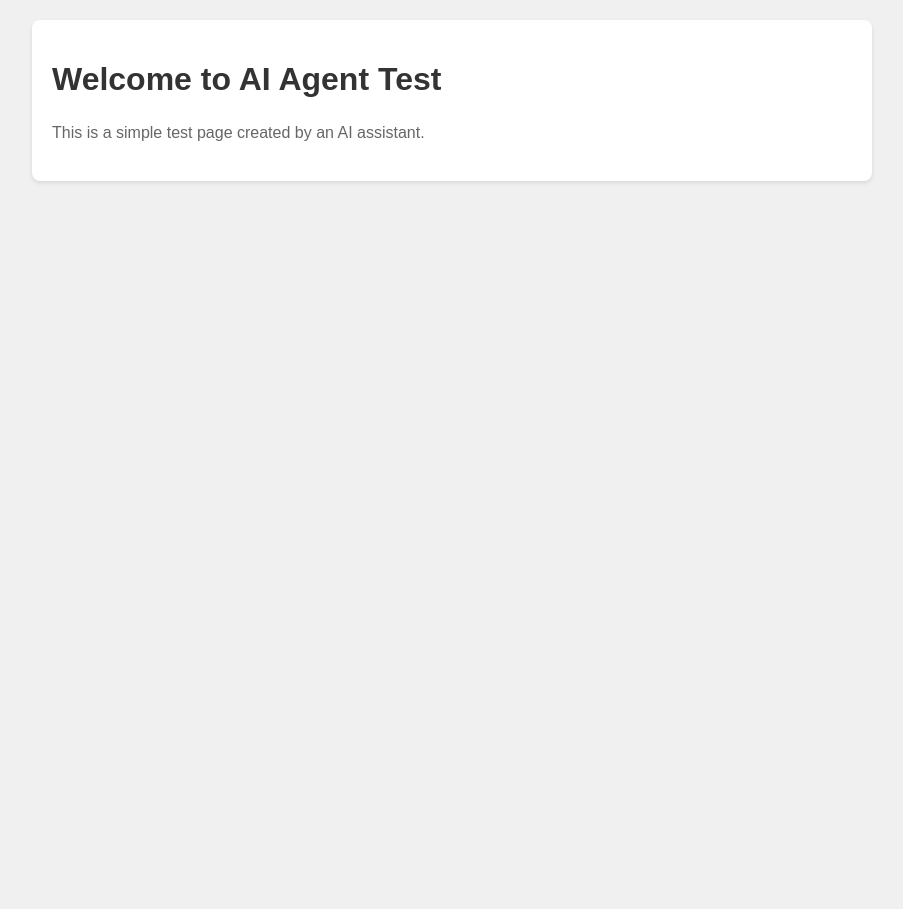
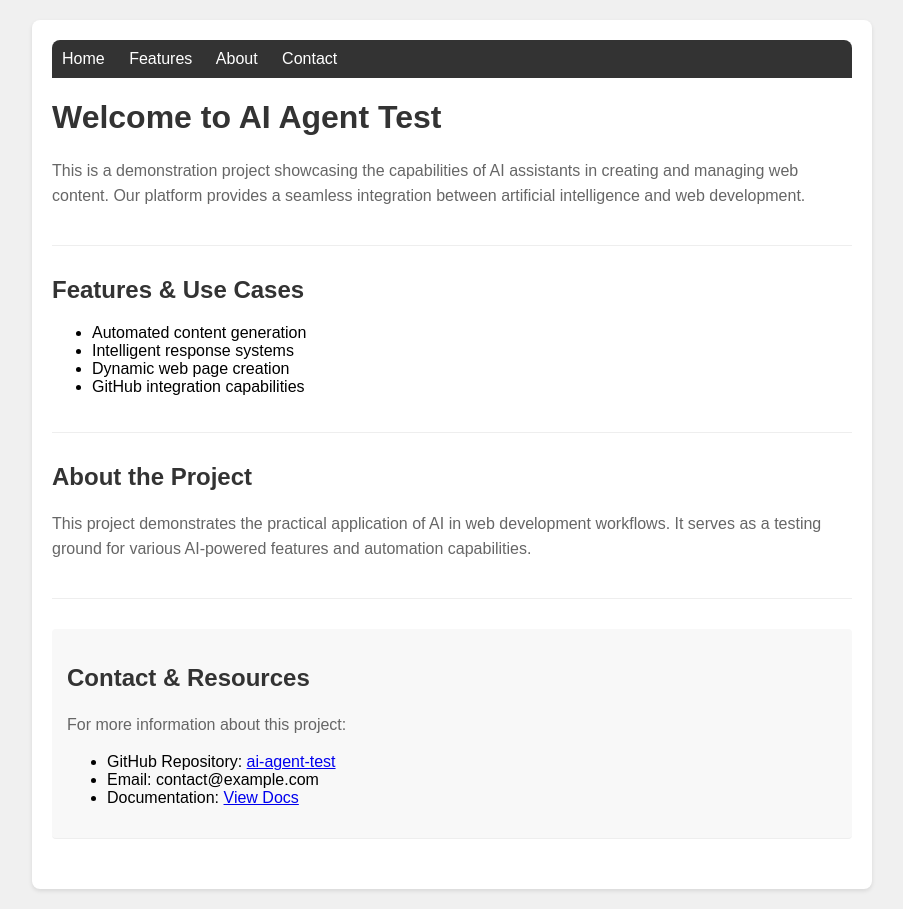
Before and after one commit to sfelkner/ai-agent-test, a plain HTML site: page index.html in a window 1280 px wide. Shown: the whole page, without its empty margins (188-1091 px from the left). Before the commit the page ends 800 px from the top, so only its background shows below. Drawn offline with Linux system fonts and the light colour scheme.

Commit message:
Add more context and improve page design

```diff
--- a/index.html
+++ b/index.html
@@ -19,19 +19,75 @@
             border-radius: 8px;
             box-shadow: 0 2px 4px rgba(0,0,0,0.1);
         }
-        h1 {
+        nav {
+            background-color: #333;
+            padding: 10px;
+            border-radius: 8px 8px 0 0;
+            margin-bottom: 20px;
+        }
+        nav a {
+            color: white;
+            text-decoration: none;
+            margin-right: 20px;
+        }
+        h1, h2 {
             color: #333;
         }
         p {
             line-height: 1.6;
             color: #666;
         }
+        .section {
+            margin-bottom: 30px;
+            padding-bottom: 20px;
+            border-bottom: 1px solid #eee;
+        }
+        .contact-info {
+            background-color: #f8f8f8;
+            padding: 15px;
+            border-radius: 4px;
+            margin-top: 20px;
+        }
     </style>
 </head>
 <body>
     <div class="container">
-        <h1>Welcome to AI Agent Test</h1>
-        <p>This is a simple test page created by an AI assistant.</p>
+        <nav>
+            <a href="#home">Home</a>
+            <a href="#features">Features</a>
+            <a href="#about">About</a>
+            <a href="#contact">Contact</a>
+        </nav>
+
+        <div class="section" id="home">
+            <h1>Welcome to AI Agent Test</h1>
+            <p>This is a demonstration project showcasing the capabilities of AI assistants in creating and managing web content. Our platform provides a seamless integration between artificial intelligence and web development.</p>
+        </div>
+
+        <div class="section" id="features">
+            <h2>Features & Use Cases</h2>
+            <ul>
+                <li>Automated content generation</li>
+                <li>Intelligent response systems</li>
+                <li>Dynamic web page creation</li>
+                <li>GitHub integration capabilities</li>
+            </ul>
+        </div>
+
+        <div class="section" id="about">
+            <h2>About the Project</h2>
+            <p>This project demonstrates the practical application of AI in web development workflows. It serves as a testing ground for various AI-powered features and automation capabilities.</p>
+        </div>
+
+        <div class="section contact-info" id="contact">
+            <h2>Contact & Resources</h2>
+            <p>For more information about this project:</p>
+            <ul>
+                <li>GitHub Repository: <a href="https://github.com/sfelkner/ai-agent-test">ai-agent-test</a></li>
+                <li>Email: contact@example.com</li>
+                <li>Documentation: <a href="#">View Docs</a></li>
+            </ul>
+        </div>
     </div>
 </body>
 </html>
```
